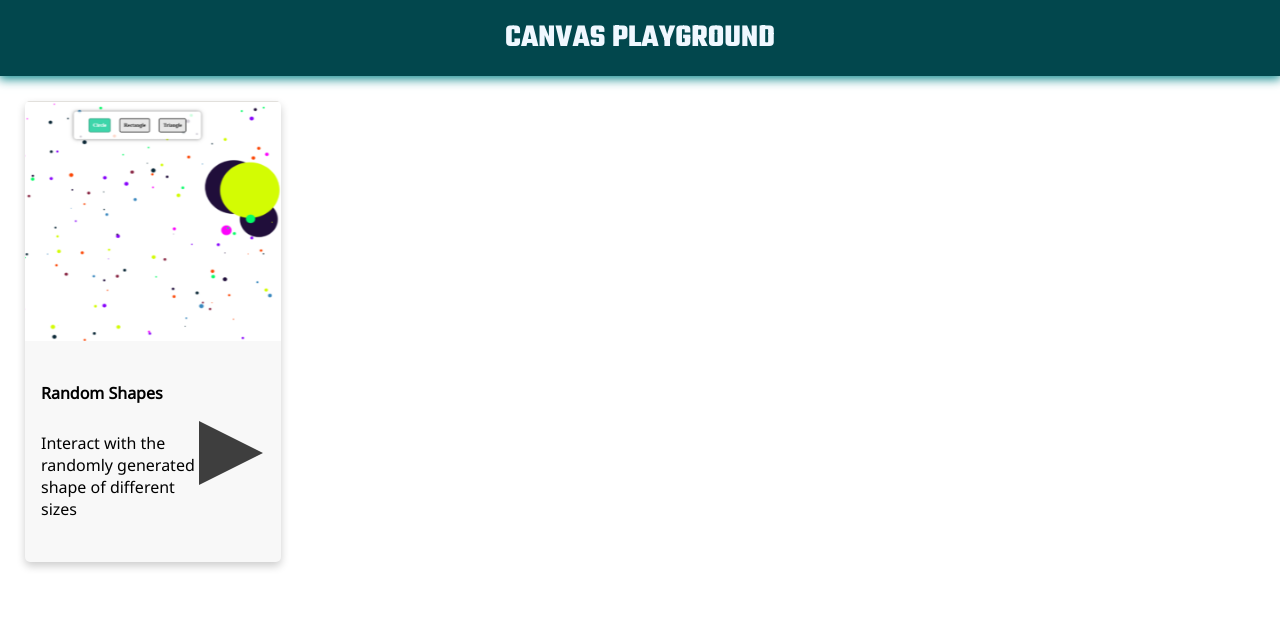
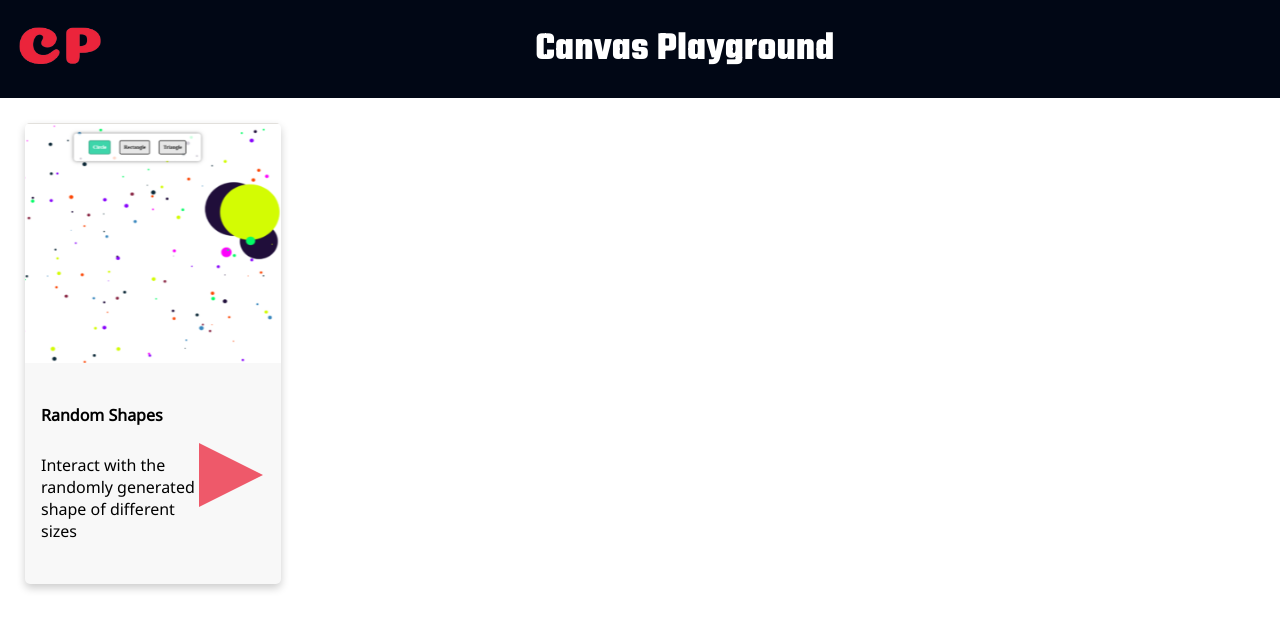
Before and after one commit to amitkr000/CanvasPlayground, a plain HTML site: page index.html in a window 1280 px wide. Drawn offline with Linux system fonts and the light colour scheme.

Commit message:
updated home page

```diff
--- a/index.html
+++ b/index.html
@@ -11,9 +11,14 @@
     <link rel="stylesheet" href="styles.css">
 </head>
 <body>
-    <div class="header">
-        <h1>CANVAS PLAYGROUND</h1>
-    </div>
+    <nav>
+        <div class="logo">
+          <img src="img/logo.png" alt="Logo">
+        </div>
+        <div class="name">
+          Canvas Playground
+        </div>
+      </nav>
 
     <div class="main">
         <div class="card1">
--- a/styles.css
+++ b/styles.css
@@ -3,19 +3,29 @@ body{
     background-color: #ffffff;
 }
 
-.header{
-    border: none;
-    background-color:#02474d;
-    box-shadow: 0 2px 10px 1px #10898d;
+nav {
+    display: flex;
+    justify-content: space-between;
+    align-items: center;
+    padding: 15px;
+    background-color: #010715;
 }
 
-.header h1{
-    padding: 15px 0;
-    margin: 0%;
-    position: relative;
+.logo {
+    flex: 0 0 auto; /* Prevent the logo from growing */
+}
+
+.logo img{
+    width: 7vw;
+    height: 8vh;
+}
+
+.name {
+    flex: 1; /* Make the text take up remaining space */
     text-align: center;
     font-family: 'Teko', sans-serif;
-    color: aliceblue;
+    color: rgb(255, 255, 255);
+    font-size: 40px;
 }
 
 .main{
@@ -60,11 +70,12 @@ img {
 .play-button {
     border-style: solid;
     border-width: 2em 0 2em 4em;
-    border-color: transparent transparent transparent #000000;
+    border-color: transparent transparent transparent #eb243b;
     opacity: .75;
     cursor: pointer;
 }
 
 .play-button:hover{
-    opacity: 1;
+    border-color: transparent transparent transparent #24eb95;
+    opacity: .75;
 }
```
Also changed, not shown: pages/random_shapes.css (+17 -0 lines), pages/random_shapes.html (+6 -0 lines), img/logo.png (added).
